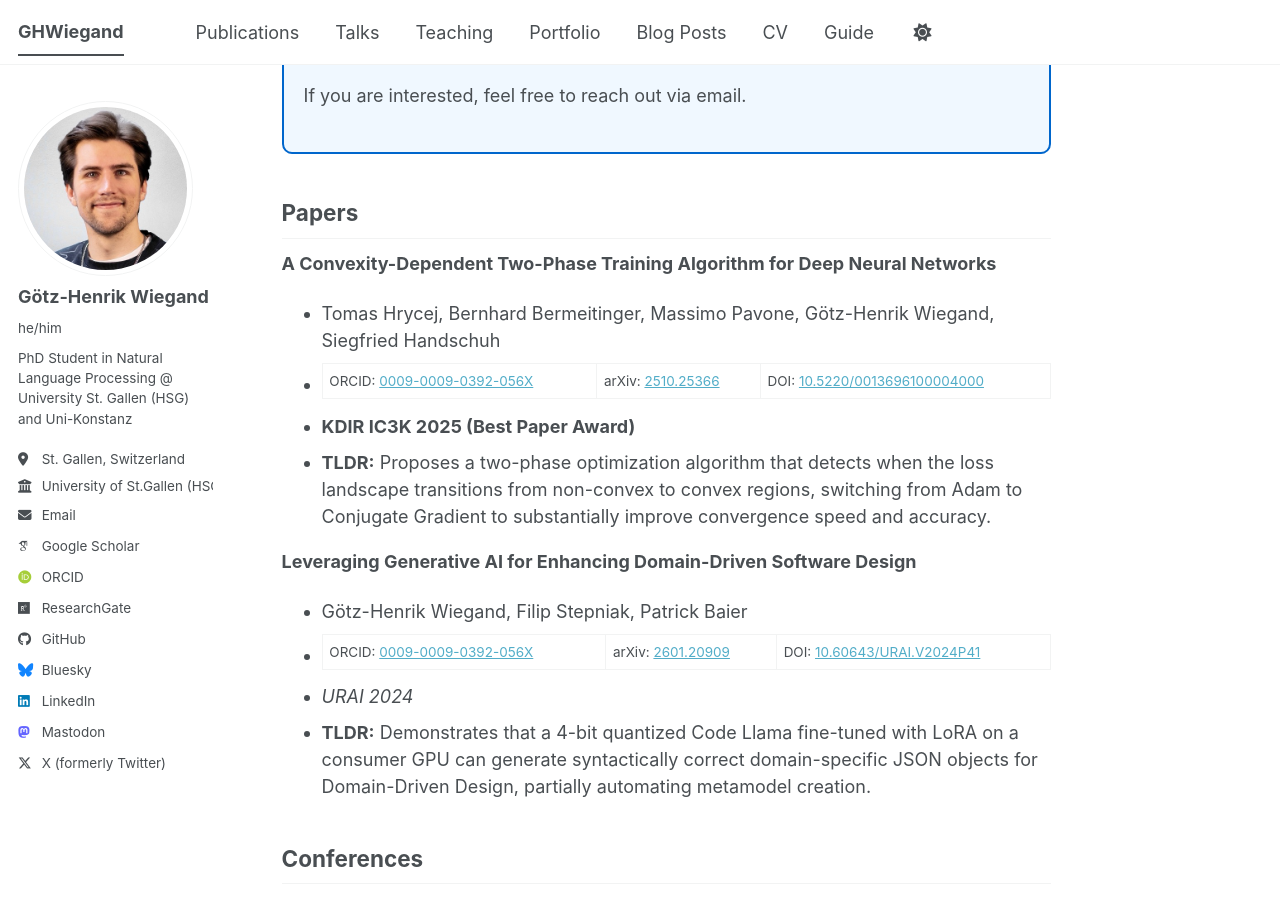
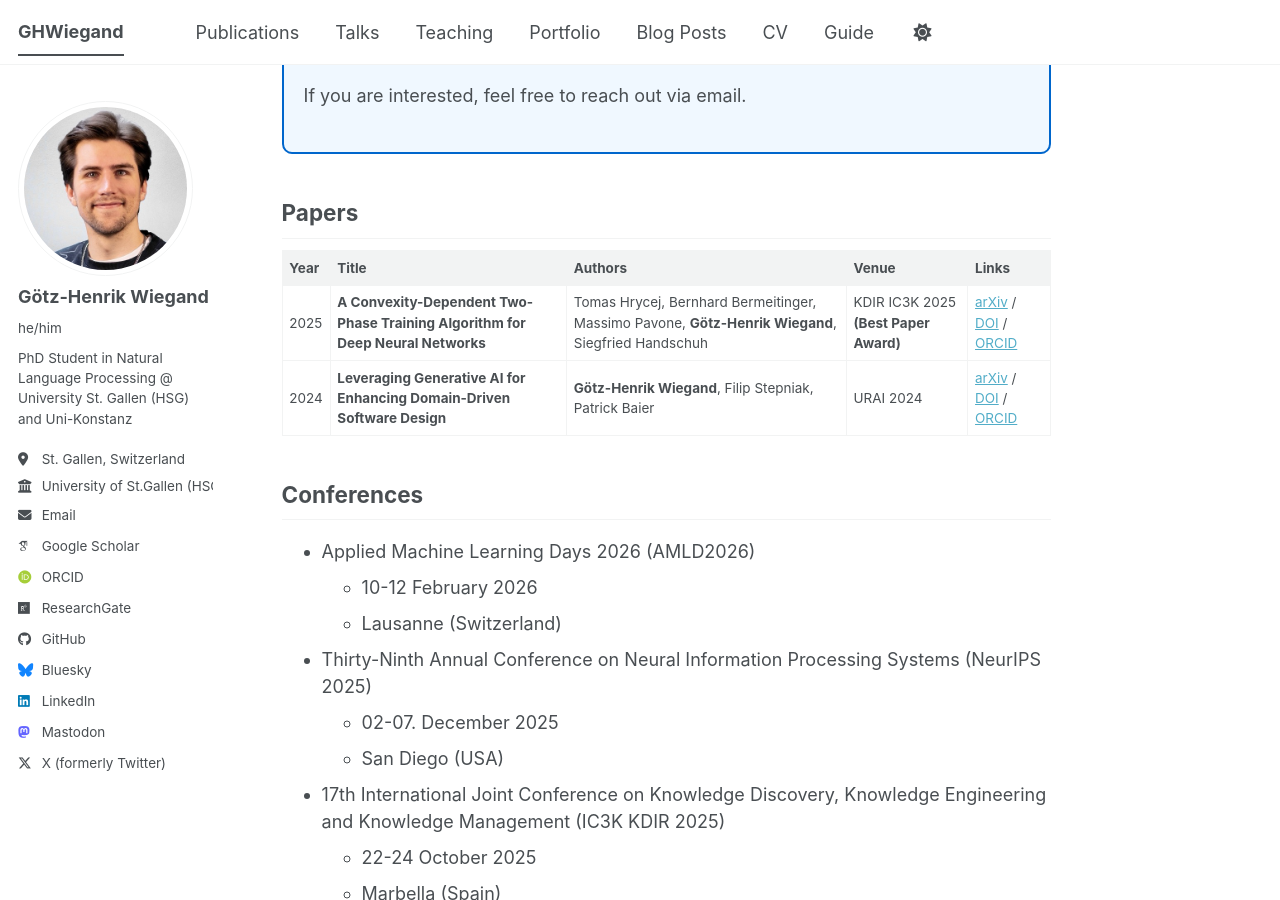
Before and after one commit to ghwiegand/ghwiegand.github.io, a Jekyll site: the page built from _pages/about.md, in a window 1280 px wide and 900 px high, scrolled down 454 px. Built offline with Jekyll 4.4.1, drawn with Linux system fonts in a browser that asks for light colours; some web fonts are replaced; a script bundle is joined from its source files by our own code; library files that are not in the unit come from our copies.

Commit message:
restructure papers in Table

```diff
--- a/_pages/about.md
+++ b/_pages/about.md
@@ -19,17 +19,10 @@ My research focusses on foundation model training and optmizitaion. I am also th
 
 ## Papers
 
-**A Convexity-Dependent Two-Phase Training Algorithm for Deep Neural Networks**
-- Tomas Hrycej, Bernhard Bermeitinger, Massimo Pavone, Götz-Henrik Wiegand, Siegfried Handschuh
-- ORCID: [0009-0009-0392-056X](https://orcid.org/0009-0009-0392-056X) | arXiv: [2510.25366](https://arxiv.org/abs/2510.25366) | DOI: [10.5220/0013696100004000](https://doi.org/10.5220/0013696100004000)
-- **KDIR IC3K 2025 (Best Paper Award)**
-- **TLDR:** Proposes a two-phase optimization algorithm that detects when the loss landscape transitions from non-convex to convex regions, switching from Adam to Conjugate Gradient to substantially improve convergence speed and accuracy.
-
-**Leveraging Generative AI for Enhancing Domain-Driven Software Design**
-- Götz-Henrik Wiegand, Filip Stepniak, Patrick Baier
-- ORCID: [0009-0009-0392-056X](https://orcid.org/0009-0009-0392-056X) | arXiv: [2601.20909](https://arxiv.org/abs/2601.20909) | DOI: [10.60643/URAI.V2024P41](https://doi.org/10.60643/URAI.V2024P41)
-- *URAI 2024*
-- **TLDR:** Demonstrates that a 4-bit quantized Code Llama fine-tuned with LoRA on a consumer GPU can generate syntactically correct domain-specific JSON objects for Domain-Driven Design, partially automating metamodel creation.
+| Year | Title | Authors | Venue | Links |
+|------|-------|---------|-------|-------|
+| 2025 | **A Convexity-Dependent Two-Phase Training Algorithm for Deep Neural Networks** | Tomas Hrycej, Bernhard Bermeitinger, Massimo Pavone, **Götz-Henrik Wiegand**, Siegfried Handschuh | KDIR IC3K 2025 **(Best Paper Award)** | [arXiv](https://arxiv.org/abs/2510.25366) / [DOI](https://doi.org/10.5220/0013696100004000) / [ORCID](https://orcid.org/0009-0009-0392-056X) |
+| 2024 | **Leveraging Generative AI for Enhancing Domain-Driven Software Design** | **Götz-Henrik Wiegand**, Filip Stepniak, Patrick Baier | URAI 2024 | [arXiv](https://arxiv.org/abs/2601.20909) / [DOI](https://doi.org/10.60643/URAI.V2024P41) / [ORCID](https://orcid.org/0009-0009-0392-056X) |
 
 ## Conferences
 - Applied Machine Learning Days 2026 (AMLD2026)
```
